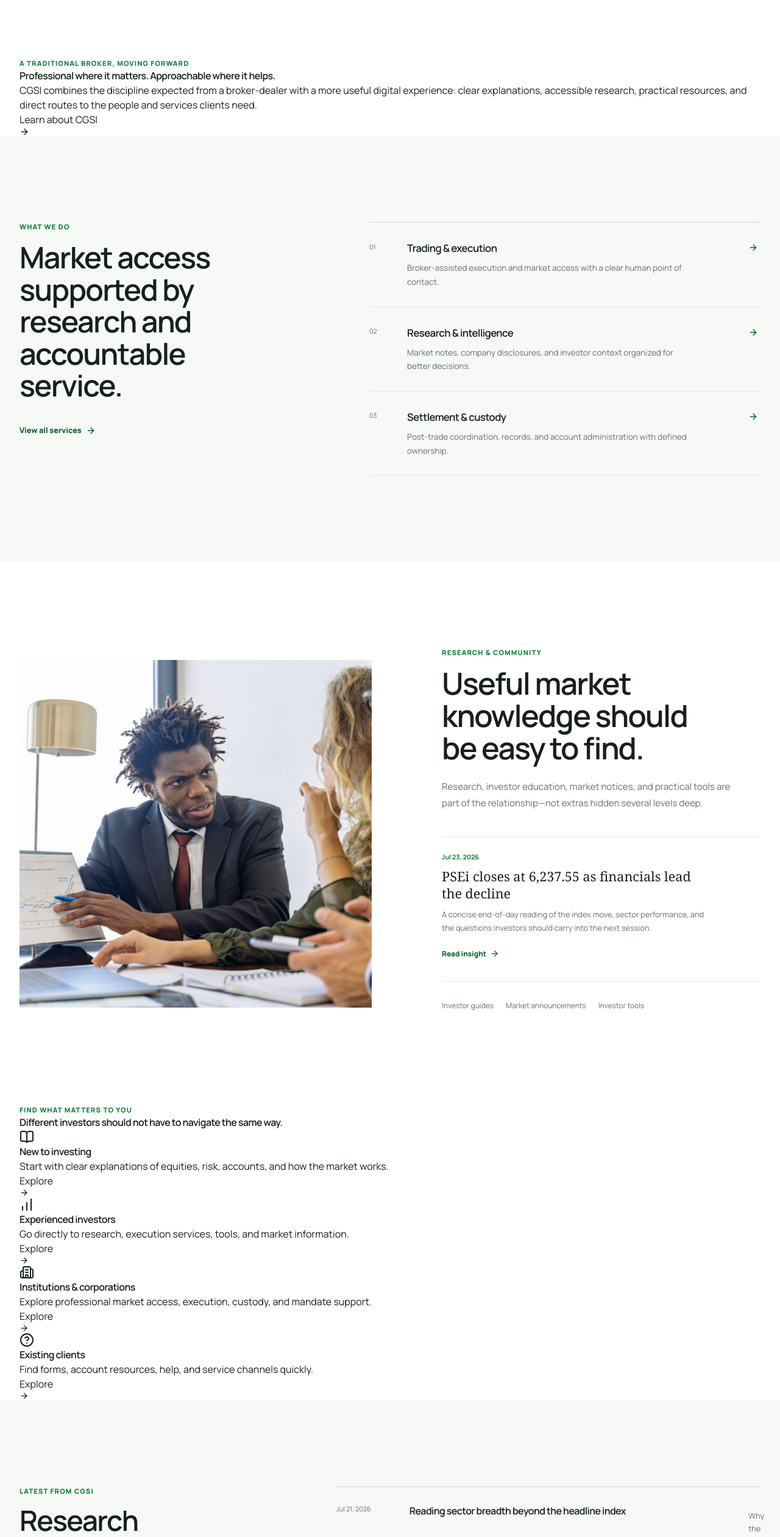
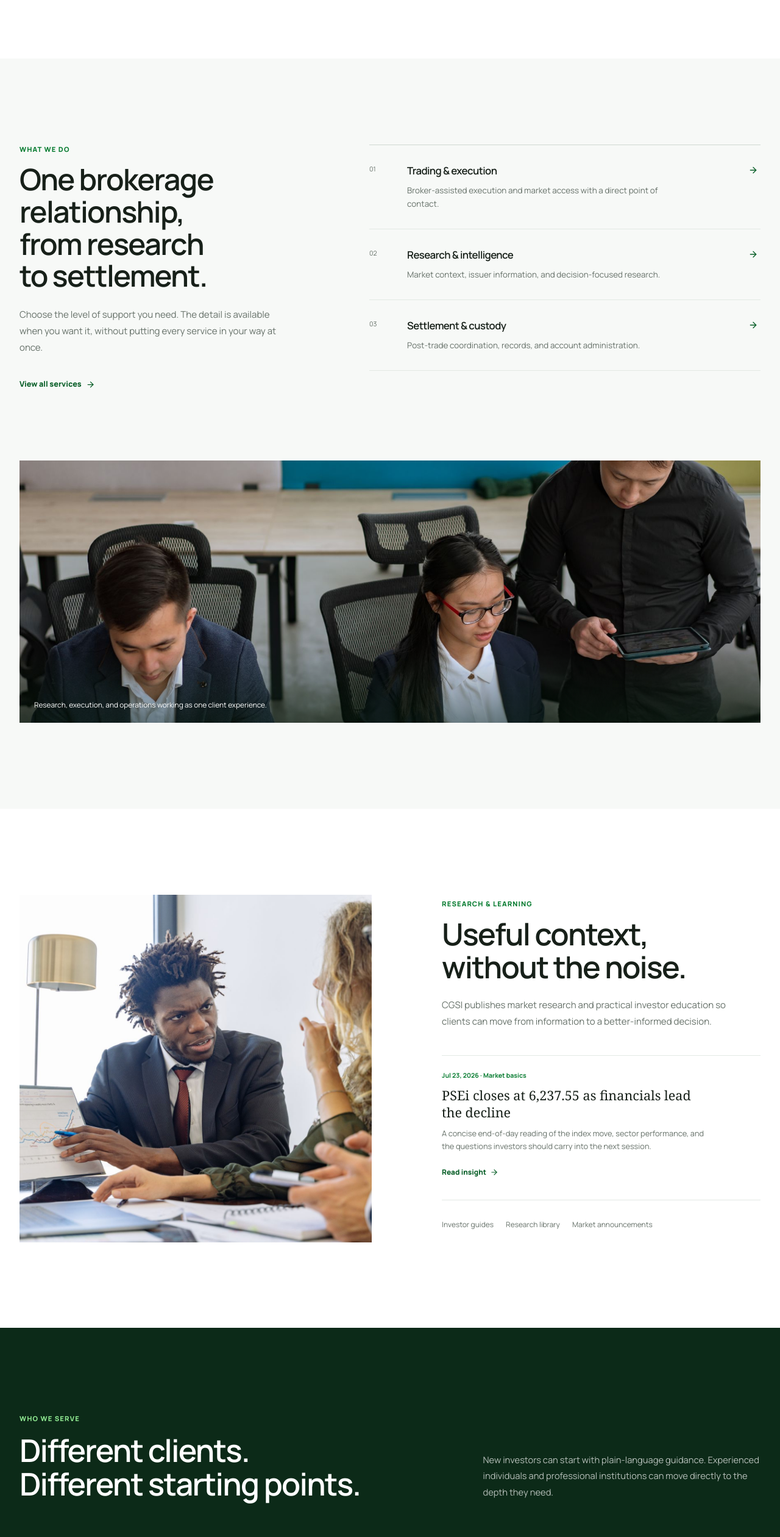
Before and after one commit to JayDumagat/cgsi-final-corporate, a Next.js app: page / in a window 1280 px wide. Shown: the part 880-3400 px from the top of the page at 61% size. Built offline with nearby package versions, Linux system fonts and the light colour scheme.

Commit message:
refine: page.tsx UX density and accessibility pass

```diff
--- a/app/page.tsx
+++ b/app/page.tsx
@@ -1,12 +1,6 @@
 import Image from "next/image";
 import Link from "next/link";
-import {
-  ArrowRight,
-  BookOpen,
-  Building2,
-  ChartNoAxesColumnIncreasing,
-  CircleHelp,
-} from "lucide-react";
+import { ArrowRight, ArrowUpRight } from "lucide-react";
 
 import { CorporateHero } from "@/components/sections/corporate-hero";
 import { CtaBand } from "@/components/sections/cta-band";
@@ -15,45 +9,18 @@ import { getPublishedInsights } from "@/lib/content";
 const services = [
   {
     title: "Trading & execution",
-    text: "Broker-assisted execution and market access with a clear human point of contact.",
+    text: "Broker-assisted execution and market access with a direct point of contact.",
     href: "/services/broker-assisted-trading",
   },
   {
     title: "Research & intelligence",
-    text: "Market notes, company disclosures, and investor context organized for better decisions.",
+    text: "Market context, issuer information, and decision-focused research.",
     href: "/services/research",
   },
   {
     title: "Settlement & custody",
-    text: "Post-trade coordination, records, and account administration with defined ownership.",
+    text: "Post-trade coordination, records, and account administration.",
     href: "/services/settlement-custody",
-  },
-] as const;
-
-const pathways = [
-  {
-    icon: BookOpen,
-    title: "New to investing",
-    text: "Start with clear explanations of equities, risk, accounts, and how the market works.",
-    href: "/clients/new-investors",
-  },
-  {
-    icon: ChartNoAxesColumnIncreasing,
-    title: "Experienced investors",
-    text: "Go directly to research, execution services, tools, and market information.",
-    href: "/insights",
-  },
-  {
-    icon: Building2,
-    title: "Institutions & corporations",
-    text: "Explore professional market access, execution, custody, and mandate support.",
-    href: "/clients/institutions",
-  },
-  {
-    icon: CircleHelp,
-    title: "Existing clients",
-    text: "Find forms, account resources, help, and service channels quickly.",
-    href: "/resources",
   },
 ] as const;
 
@@ -69,47 +36,31 @@ function formatDate(value: string) {
 export default async function Home() {
   const insights = await getPublishedInsights();
   const featured = insights[0];
-  const secondary = insights.slice(1, 3);
+  const latest = insights.slice(1, 3);
 
   return (
     <>
       <CorporateHero />
 
-      <section className="airy-intro" aria-labelledby="airy-intro-title">
-        <div className="site-container airy-intro-grid">
-          <div>
-            <p className="airy-eyebrow">A traditional broker, moving forward</p>
-            <h2 id="airy-intro-title">Professional where it matters. Approachable where it helps.</h2>
-          </div>
-          <div className="airy-intro-copy">
-            <p>
-              CGSI combines the discipline expected from a broker-dealer with a more useful digital
-              experience: clear explanations, accessible research, practical resources, and direct
-              routes to the people and services clients need.
-            </p>
-            <Link href="/about">
-              Learn about CGSI
-              <ArrowRight size={16} aria-hidden="true" />
-            </Link>
-          </div>
-        </div>
-      </section>
-
-      <section className="airy-services" aria-labelledby="airy-services-title">
+      <section className="airy-services" aria-labelledby="services-title">
         <div className="site-container airy-services-grid">
           <div className="airy-services-heading">
             <p className="airy-eyebrow">What we do</p>
-            <h2 id="airy-services-title">Market access supported by research and accountable service.</h2>
+            <h2 id="services-title">One brokerage relationship, from research to settlement.</h2>
+            <p>
+              Choose the level of support you need. The detail is available when you want it,
+              without putting every service in your way at once.
+            </p>
             <Link href="/services">
               View all services
-              <ArrowRight size={16} aria-hidden="true" />
+              <ArrowRight size={15} aria-hidden="true" />
             </Link>
           </div>
 
           <div className="airy-service-list">
             {services.map((service, index) => (
               <Link href={service.href} key={service.href}>
-                <span>{String(index + 1).padStart(2, "0")}</span>
+                <span aria-hidden="true">{String(index + 1).padStart(2, "0")}</span>
                 <div>
                   <h3>{service.title}</h3>
                   <p>{service.text}</p>
@@ -119,97 +70,148 @@ export default async function Home() {
             ))}
           </div>
         </div>
+
+        <figure className="site-container airy-service-image">
+          <Image
+            src="/images/editorial/operations-team.jpg"
+            alt="Professionals collaborating in a modern office"
+            fill
+            sizes="(min-width: 960px) 1180px, 100vw"
+            className="object-cover"
+          />
+          <figcaption>Research, execution, and operations working as one client experience.</figcaption>
+        </figure>
       </section>
 
-      <section className="airy-research" aria-labelledby="airy-research-title">
+      <section className="airy-research" aria-labelledby="research-title">
         <div className="site-container airy-research-grid">
-          <div className="airy-research-media">
+          <figure className="airy-research-media">
             <Image
               src="/images/editorial/research-meeting.jpg"
-              alt="Professionals discussing market research"
+              alt="Professionals reviewing market research around a table"
               fill
-              sizes="(min-width: 960px) 48vw, 100vw"
+              sizes="(min-width: 960px) 50vw, 100vw"
               className="object-cover"
             />
-          </div>
+          </figure>
 
           <div className="airy-research-copy">
-            <p className="airy-eyebrow">Research & community</p>
-            <h2 id="airy-research-title">Useful market knowledge should be easy to find.</h2>
+            <p className="airy-eyebrow">Research & learning</p>
+            <h2 id="research-title">Useful context, without the noise.</h2>
             <p>
-              Research, investor education, market notices, and practical tools are part of the
-              relationship—not extras hidden several levels deep.
+              CGSI publishes market research and practical investor education so clients can move
+              from information to a better-informed decision.
             </p>
 
             {featured ? (
               <Link href={`/insights/${featured.slug}`} className="airy-featured-insight">
-                <span>{formatDate(featured.publishedAt)}</span>
+                <span>{formatDate(featured.publishedAt)} · {featured.category}</span>
                 <strong>{featured.title}</strong>
                 <small>{featured.excerpt}</small>
                 <em>
                   Read insight
-                  <ArrowRight size={15} aria-hidden="true" />
+                  <ArrowRight size={14} aria-hidden="true" />
                 </em>
               </Link>
             ) : null}
 
-            <div className="airy-research-links">
+            <nav className="airy-research-links" aria-label="Research resources">
               <Link href="/insights/guides">Investor guides</Link>
+              <Link href="/insights/library">Research library</Link>
               <Link href="/market-announcements">Market announcements</Link>
-              <Link href="/tools">Investor tools</Link>
-            </div>
+            </nav>
           </div>
         </div>
       </section>
 
-      <section className="airy-pathways" aria-labelledby="airy-pathways-title">
-        <div className="site-container">
-          <div className="airy-pathways-heading">
-            <p className="airy-eyebrow">Find what matters to you</p>
-            <h2 id="airy-pathways-title">Different investors should not have to navigate the same way.</h2>
+      <section className="airy-clients" aria-labelledby="clients-title">
+        <div className="site-container airy-clients-heading">
+          <div>
+            <p className="airy-eyebrow">Who we serve</p>
+            <h2 id="clients-title">Different clients. Different starting points.</h2>
           </div>
+          <p>
+            New investors can start with plain-language guidance. Experienced individuals and
+            professional institutions can move directly to the depth they need.
+          </p>
+        </div>
 
-          <div className="airy-pathway-grid">
-            {pathways.map((pathway) => {
-              const Icon = pathway.icon;
-              return (
-                <Link href={pathway.href} key={pathway.href}>
-                  <Icon aria-hidden="true" />
-                  <h3>{pathway.title}</h3>
-                  <p>{pathway.text}</p>
-                  <span>
-                    Explore
-                    <ArrowRight size={15} aria-hidden="true" />
-                  </span>
+        <div className="site-container airy-client-stories">
+          <article>
+            <figure>
+              <Image
+                src="/images/editorial/long-term-clients.jpg"
+                alt="Clients discussing long-term financial plans"
+                fill
+                sizes="(min-width: 900px) 50vw, 100vw"
+                className="object-cover"
+              />
+            </figure>
+            <div>
+              <p>Individuals & families</p>
+              <h3>A direct relationship for personal investing decisions.</h3>
+              <span>
+                Support for first-time investors, experienced private clients, families, OFWs,
+                and seafarers.
+              </span>
+              <div>
+                <Link href="/clients/individuals-families">
+                  Private clients <ArrowRight size={14} aria-hidden="true" />
                 </Link>
-              );
-            })}
-          </div>
+                <Link href="/clients/new-investors">New investor guide</Link>
+              </div>
+            </div>
+          </article>
+
+          <article>
+            <figure>
+              <Image
+                src="/images/editorial/institutional-team.jpg"
+                alt="Institutional professionals discussing documents in a meeting"
+                fill
+                sizes="(min-width: 900px) 50vw, 100vw"
+                className="object-cover"
+              />
+            </figure>
+            <div>
+              <p>Institutions & corporations</p>
+              <h3>Local execution and operating support for defined mandates.</h3>
+              <span>
+                Market access, research, settlement, custody, and direct coordination for
+                professional requirements.
+              </span>
+              <Link href="/clients/institutions">
+                Institutional services <ArrowRight size={14} aria-hidden="true" />
+              </Link>
+            </div>
+          </article>
         </div>
       </section>
 
-      <section className="airy-latest" aria-labelledby="airy-latest-title">
+      <section className="airy-latest" aria-labelledby="latest-title">
         <div className="site-container airy-latest-grid">
           <div className="airy-latest-heading">
-            <p className="airy-eyebrow">Latest from CGSI</p>
-            <h2 id="airy-latest-title">Research that respects your time.</h2>
+            <p className="airy-eyebrow">Latest insights</p>
+            <h2 id="latest-title">What changed, and why it matters.</h2>
             <p>
-              Dated, scannable, and written to help readers understand what changed and why it
-              matters.
+              Recent research is kept short enough to scan and dated clearly so readers know the
+              context they are looking at.
             </p>
             <Link href="/insights">
               Browse all insights
-              <ArrowRight size={16} aria-hidden="true" />
+              <ArrowRight size={15} aria-hidden="true" />
             </Link>
           </div>
 
           <div className="airy-latest-list">
-            {secondary.map((insight) => (
+            {latest.map((insight) => (
               <Link href={`/insights/${insight.slug}`} key={insight.slug}>
                 <span>{formatDate(insight.publishedAt)}</span>
-                <h3>{insight.title}</h3>
-                <p>{insight.excerpt}</p>
-                <ArrowRight aria-hidden="true" />
+                <div>
+                  <h3>{insight.title}</h3>
+                  <p>{insight.excerpt}</p>
+                </div>
+                <ArrowUpRight aria-hidden="true" />
               </Link>
             ))}
           </div>
```
